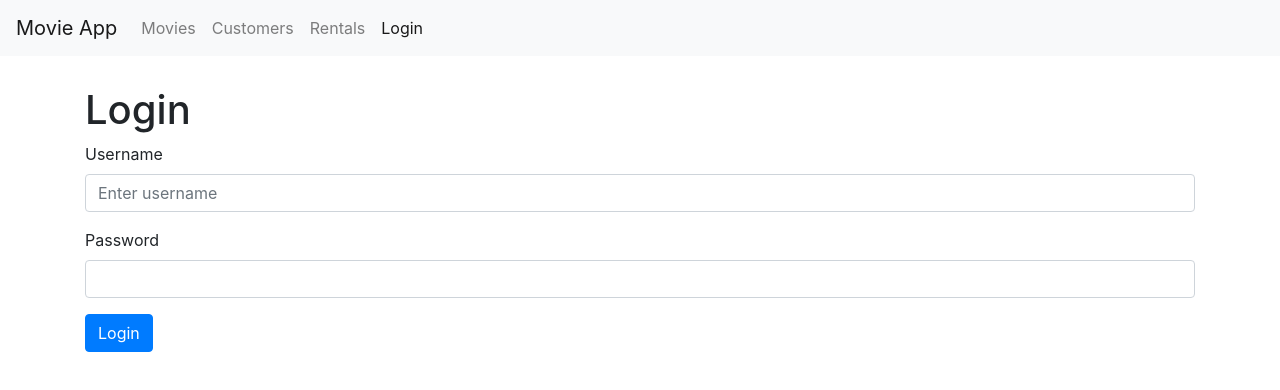
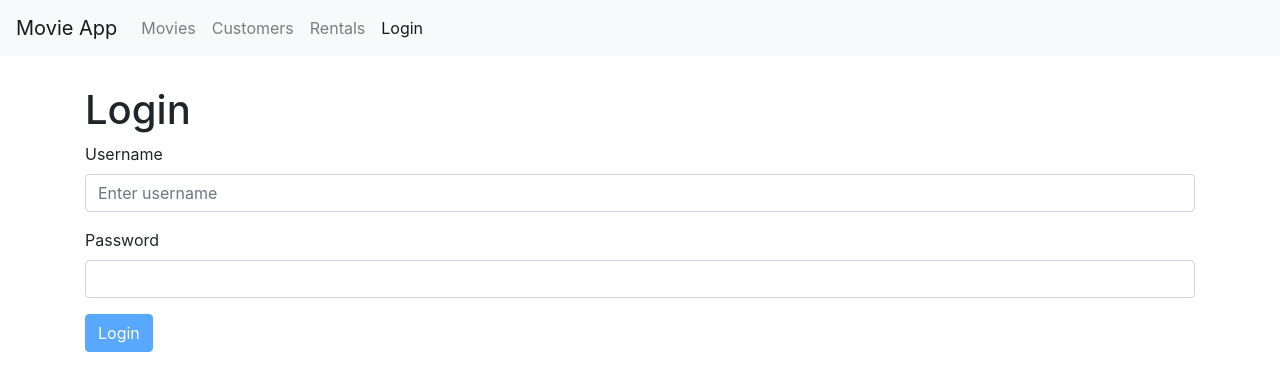
Before and after one commit to petit-lardon/react-movie, a React (Create React App) app: page /login in a window 1280 px wide. Shown: the top 390 px of the page. Built offline with nearby package versions, Linux system fonts and the light colour scheme.

Commit message:
disable validation form button

```diff
--- a/src/components/admin/LoginForm.js
+++ b/src/components/admin/LoginForm.js
@@ -100,7 +100,7 @@ class LoginForm extends Component {
                            error={errors.password}
                            onChange={this.handleChange}
                     />
-                    <button type="submit" className="btn btn-primary">Login</button>
+                    <button disabled={this.validate()} type="submit" className="btn btn-primary">Login</button>
                 </form>
             </div>
         )
```
